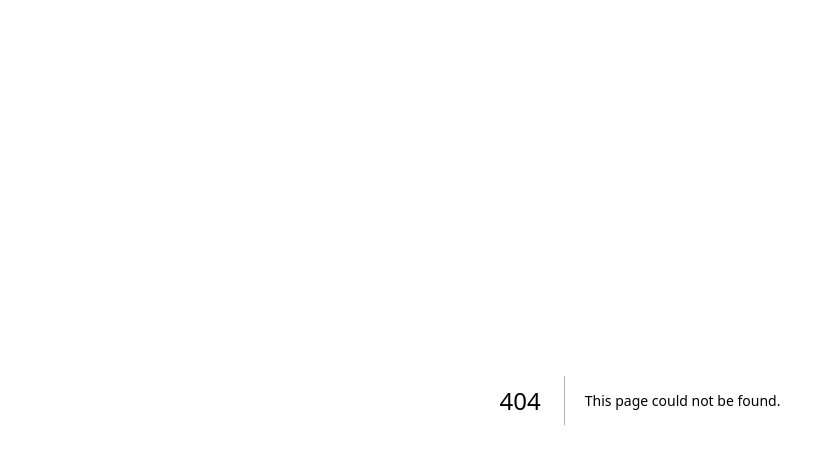
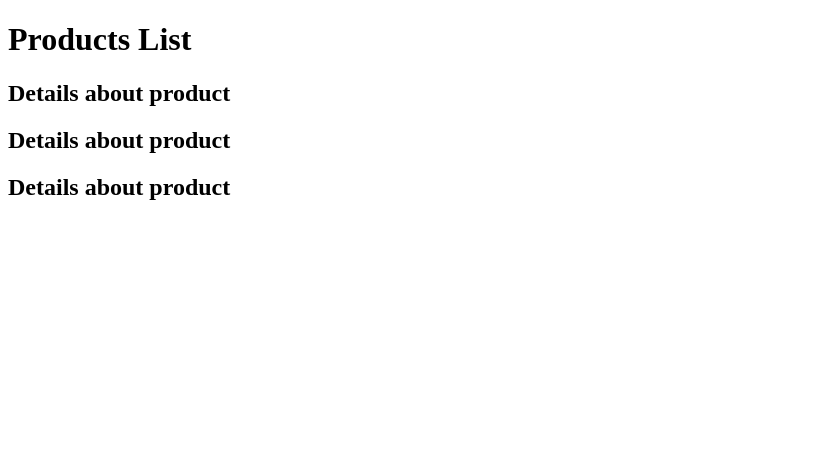
Before and after one commit to TrigoYodila/next-js-14, a Next.js app: page /products in a window 1280 px wide. Before the commit this address had no page. Shown: the top 464 px of the page, without its empty margins (0-835 px from the left). Built offline with nearby package versions, Linux system fonts and the light colour scheme.

Commit message:
rooting : add dynamic routes pages

```diff
--- /dev/null
+++ b/src/app/products/page.tsx
@@ -0,0 +1,10 @@
+export default function ProductsList(){
+    return (
+        <div>
+            <h1>Products List</h1>
+            <h2>Details about product</h2>
+            <h2>Details about product</h2>
+            <h2>Details about product</h2>
+        </div>
+    )
+}
```
Also changed, not shown: src/app/products/[productId]/page.tsx (added, +21 -0 lines).
